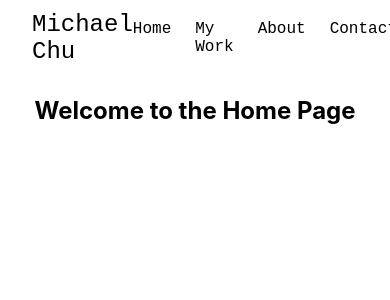
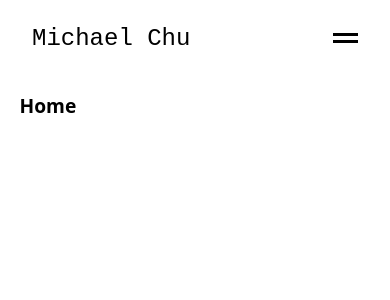
Before and after one commit to mmc003/portfolio, a React (Create React App) app: page / in a window 390 px wide. Shown: the top 300 px of the page. Built offline with nearby package versions, Linux system fonts and the light colour scheme.

Commit message:
mobile views setup

```diff
--- a/src/App.css
+++ b/src/App.css
@@ -3,5 +3,18 @@
 }
 
 .views {
-text-align: center;
+  text-align: center;
+  font-family: system-ui, -apple-system, BlinkMacSystemFont, 'Segoe UI', Roboto, Oxygen, Ubuntu, Cantarell, 'Open Sans', 'Helvetica Neue', sans-serif;
 }
+
+@media (max-width: 768px) {
+  .views {
+    padding: 0 5%;
+  }
+
+  .views h2 {
+    text-align: left;
+    width: 75%;
+    font-size: larger;
+  }
+}
--- a/src/components/Navbar.css
+++ b/src/components/Navbar.css
@@ -30,6 +30,7 @@
   margin: 0;
   padding: 0;
   gap: 1.5rem;
+  transition: all 0.3s ease;
 }
 
 .navbar-options li a {
@@ -42,3 +43,44 @@
 .navbar-options li a:hover {
   color: grey;
 }
+/* Hamburger menu (hidden by default) */
+.menu-icon {
+  display: none;
+  flex-direction: column;
+  cursor: pointer;
+  gap: 4px;
+}
+
+.menu-icon .bar {
+  width: 25px;
+  height: 3px;
+  background-color: black;
+}
+
+/* Responsive Design */
+@media (max-width: 768px) {
+  .menu-icon {
+    display: flex; /* Show hamburger icon */
+  }
+
+  .navbar-options {
+    display: none; /* Hide menu by default */
+    position: absolute;
+    top: 50px;
+    right: 20px;
+    background-color: lightgray;
+    flex-direction: column;
+    width: 150px;
+    border-radius: 5px;
+    padding: 10px;
+    box-shadow: 0 4px 6px rgba(0, 0, 0, 0.2);
+  }
+
+  .navbar-options.active {
+    display: flex; /* Show menu when active */
+  }
+
+  .navbar-options li {
+    margin: 10px 0;
+  }
+}
--- a/src/components/Navbar.tsx
+++ b/src/components/Navbar.tsx
@@ -1,24 +1,41 @@
-import React from "react";
+import React, {useState} from "react";
 import { Link } from "react-router-dom";
 import "./Navbar.css";
 
 const Navbar: React.FC = () => {
+  const [isMenuOpen, setIsMenuOpen] = useState(false);
+
+  const toggleMenu = () => {
+    setIsMenuOpen(!isMenuOpen);
+  };
+
+  const closeMenu = () => {
+    setIsMenuOpen(false);
+  };
+
   return (
     <nav className="navbar">
       <div className="navbar-logo">Michael Chu</div>
-      <ul className="navbar-options">
+      <div className="menu-icon" onClick={toggleMenu}>
+        {/* Hamburger icon */}
+        <div className="bar"></div>
+        <div className="bar"></div>
+      </div>
+
+      <ul className={`navbar-options ${isMenuOpen ? "active" : ""}`}>
         <li>
-          <Link to="/">Home</Link>
-        </li>
-
-        <li>
-          <Link to="/mywork">My Work</Link>
+          <Link to="/" onClick={closeMenu}>
+            Home
+          </Link>
         </li>
         <li>
-          <Link to="/about">About</Link>
+          <Link to="/mywork" onClick={closeMenu}>My Work</Link>
         </li>
         <li>
-          <Link to="/contact">Contact</Link>
+          <Link to="/about" onClick={closeMenu}>About</Link>
+        </li>
+        <li>
+          <Link to="/contact" onClick={closeMenu}>Contact</Link>
         </li>
       </ul>
     </nav>
--- a/src/views/Home.tsx
+++ b/src/views/Home.tsx
@@ -1,7 +1,7 @@
 import React from 'react';
 
 const Home: React.FC = () => {
-  return <h2>Welcome to the Home Page</h2>;
+  return <h2>Home</h2>;
 };
 
 export default Home;
```
